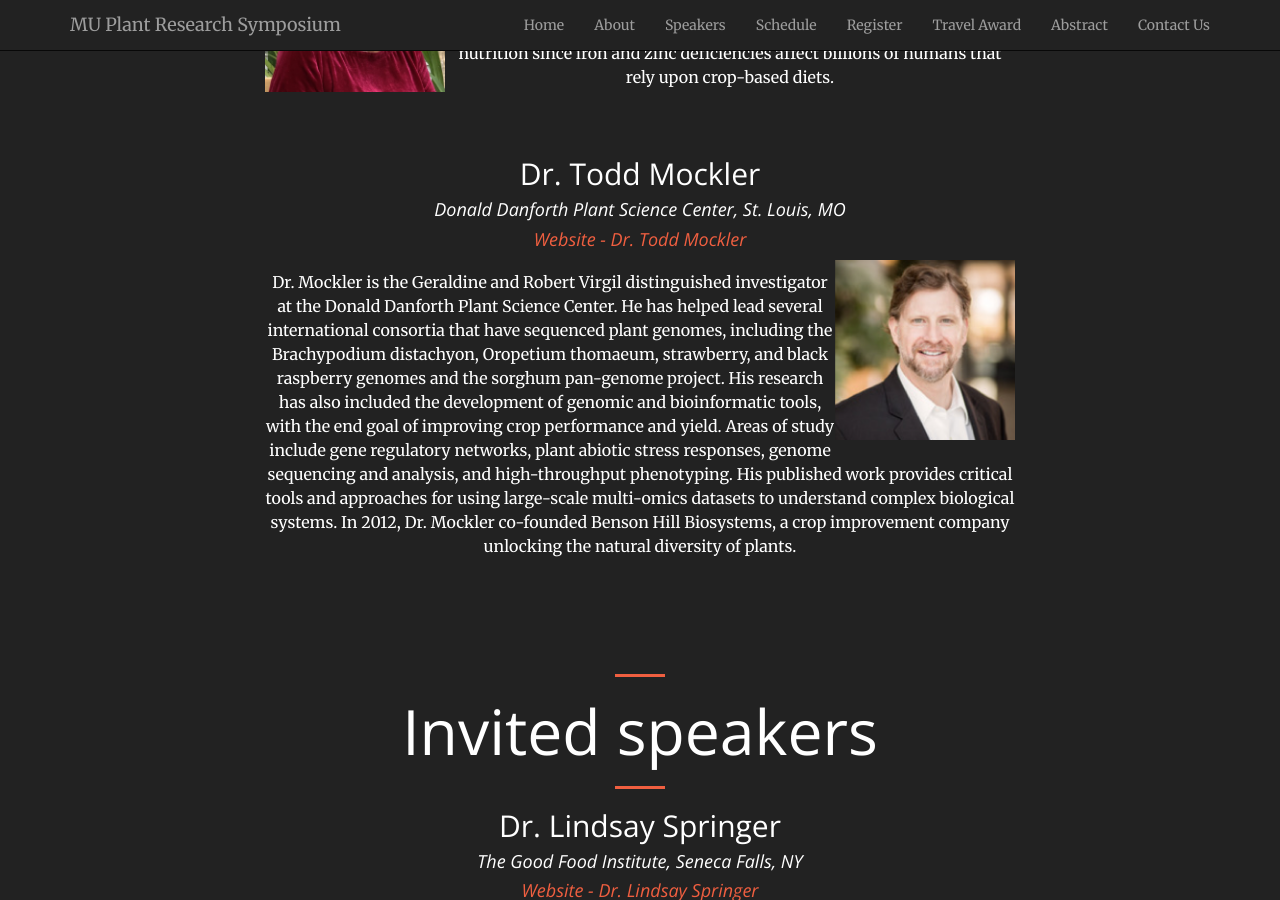
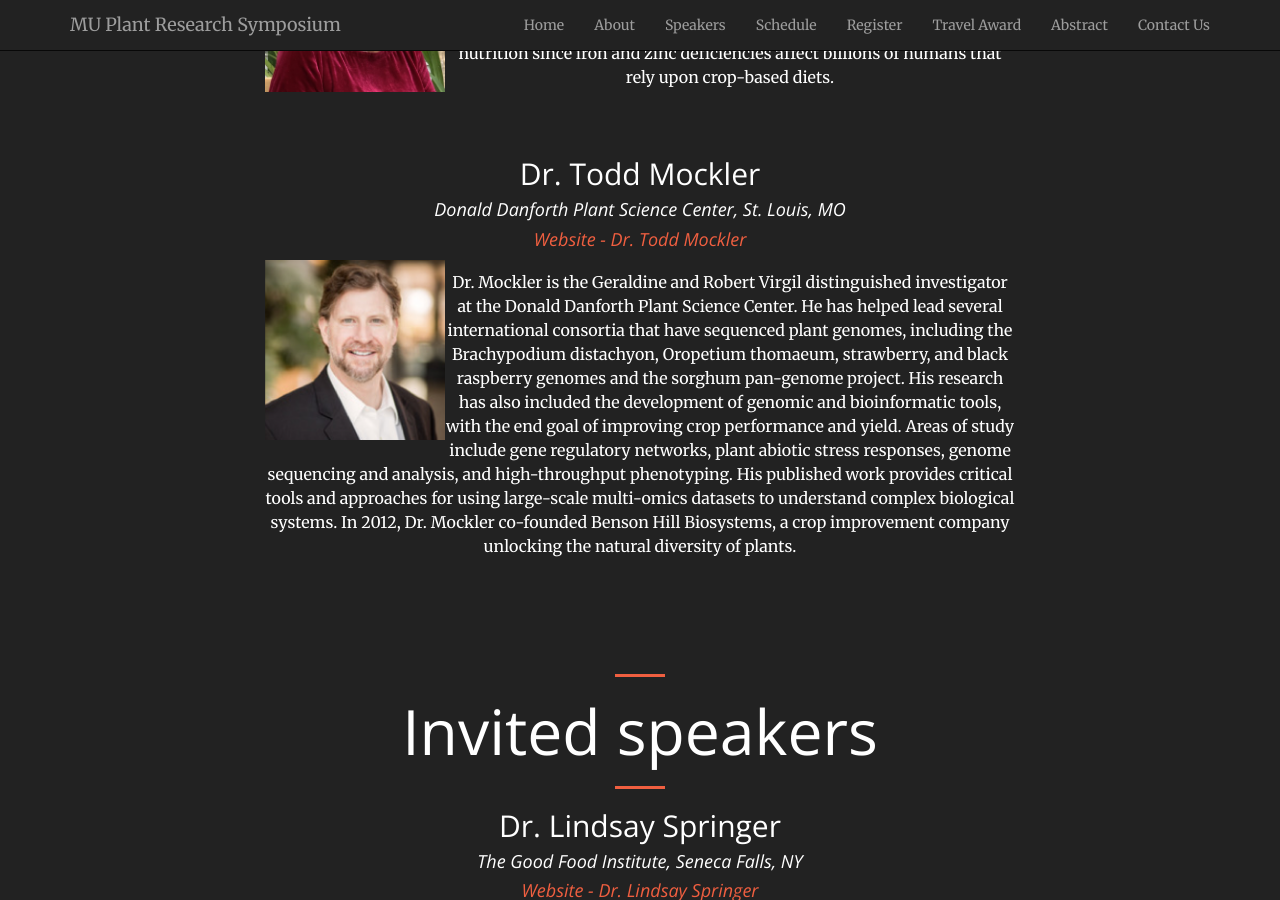
Before and after one commit to mupioneersymposium/mupioneersymposium.github.io, a Jekyll site: the page built from speakers.md, in a window 1280 px wide and 900 px high, scrolled down 446 px. Built offline with Jekyll 4.4.1, drawn with Linux system fonts in a browser that asks for light colours.

Commit message:
Update speakers.md

```diff
--- a/speakers.md
+++ b/speakers.md
@@ -16,7 +16,7 @@ Dr. Guerinot is the Ronald and Deborah Harris Professor in the Department of Bio
 ## Dr. Todd Mockler <br/>
 #### *Donald Danforth Plant Science Center, St. Louis, MO* <br/>
 #### <a href="https://www.danforthcenter.org/scientists-research/principal-investigators/todd-mockler" target="_blank"> *Website - Dr. Todd Mockler* </a>
-<img src="/img/2020Mockler.png" alt="Dr. Todd C. Mockler Photo" width="180px" style="float: right" />
+<img src="/img/2020Mockler.png" alt="Dr. Todd C. Mockler Photo" width="180px" style="float: left" />
 
 Dr. Mockler is the Geraldine and Robert Virgil distinguished investigator at the Donald Danforth Plant Science Center. He has helped lead several international consortia that have sequenced plant genomes, including the Brachypodium distachyon, Oropetium thomaeum, strawberry, and black raspberry genomes and the sorghum pan-genome project. His research has also included the development of genomic and bioinformatic tools, with the end goal of improving crop performance and yield. Areas of study include gene regulatory networks, plant abiotic stress responses, genome sequencing and analysis, and high-throughput phenotyping. His published work provides critical tools and approaches for using large-scale multi-omics datasets to understand complex biological systems. In 2012, Dr. Mockler co-founded Benson Hill Biosystems, a crop improvement company unlocking the natural diversity of plants.
 <br/><br/><br/><br/><br/>
@@ -36,7 +36,7 @@ Dr. Springer is Senior Scientist, Plant-Based Specialization at the Good Food In
 ## Dr. Nonoy Bandillo <br/>
 #### *Department of Plant Sciences, North Dakota State University, Fargo, ND* <br/>
 #### <a href="https://www.ag.ndsu.edu/plantsciences/people/faculty/bandillo" target="_blank"> *Website - Dr. Nonoy Bandillo* </a>
-<img src="/img/2020Bandillo.png" alt="Dr. Nonoy Bandillo Photo" width="180px" style="float: right" />
+<img src="/img/2020Bandillo.png" alt="Dr. Nonoy Bandillo Photo" width="180px" style="float: left" />
 
 Dr. Bandillo is an assistant professor in the Department of Plant Sciences at North Dakota State University (NDSU). He directs the pulse crops breeding and genetics program (https://pulsecropsbreeding.weebly.com/) for the NDSU, which releases new cultivars of pea, chickpea and lentil for the Northern Great Plains region. Specific goal of the program is to develop early maturing high-yielding cultivars and germplasm with improved disease resistance, excellent agronomic performance, and superior quality attributes best suited for landscapes (soils and topography), climate, markets, and value-added potential for the Northern Great Plains region. Current research interests include development and evaluation of advanced breeding tools and emerging technologies, including genomic selection and high-throughput phenotyping, for increasing genetic gain in pulse crops. Bandillo teaches graduate courses on topics in plant breeding and quantitative genetics.
 <br/><br/><br/>
```
